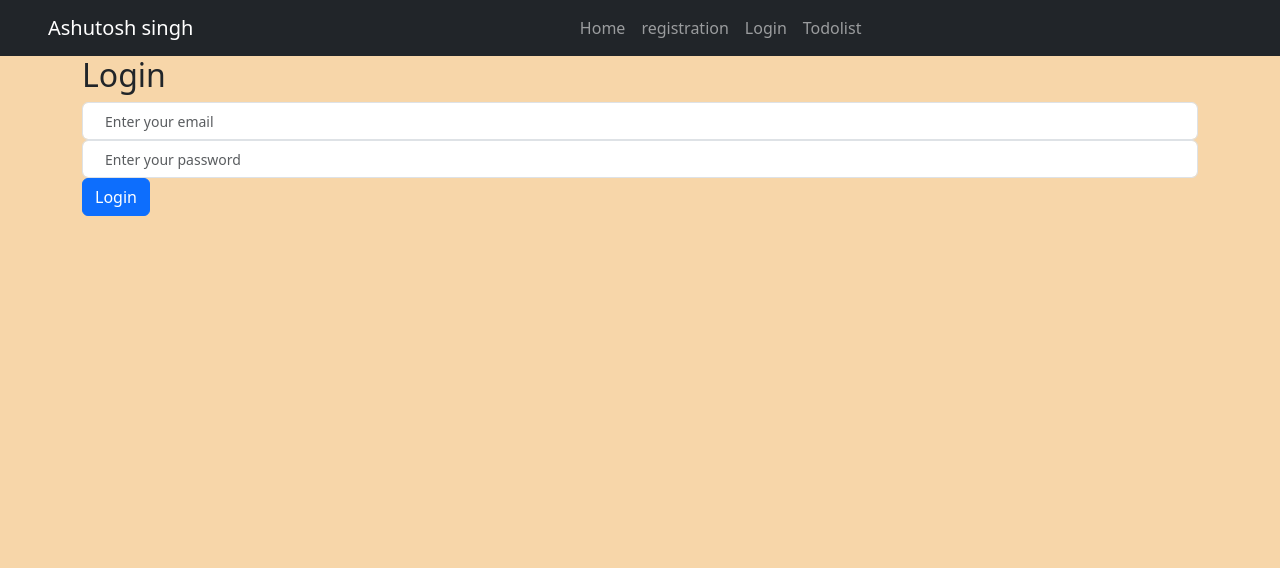
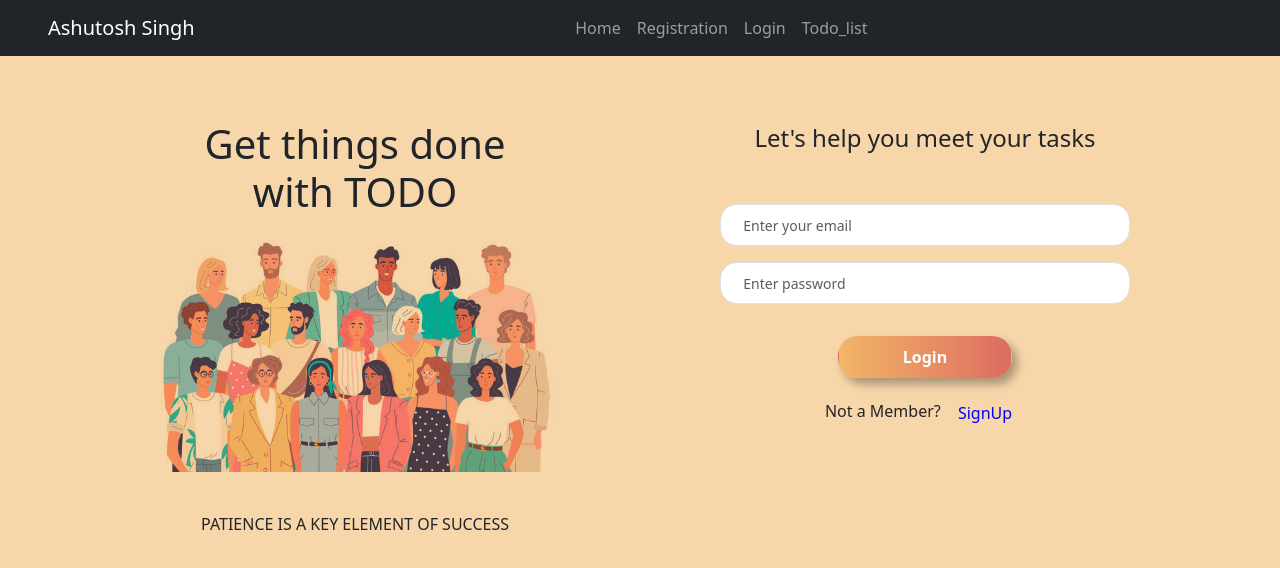
Before and after one commit to CrazyAshu34/Login, a React (Vite) app: page /login in a window 1280 px wide. Shown: the top 568 px of the page. Built offline with nearby package versions, Linux system fonts and the light colour scheme.

Commit message:
everthing is done

```diff
--- a/src/component/Company.jsx
+++ b/src/component/Company.jsx
@@ -2,12 +2,12 @@ import React from 'react'
 function Company() {
   return (
     <>
-      <div className='d-flex justify-content-center align-items-center ' style={{ height: '50vh' }}>
+      <div className='d-flex justify-content-center align-items-center congrats' style={{ height: '95vh' }}>
         <div>
-          <h1>congratulation!!! you loged in successfully </h1>
+          <h1 className='text-black'>congratulation!!! you loged in successfully </h1>
         </div>
       </div>
     </>
   )
 }
-export default Company
+export default Company;
--- a/src/component/Element.jsx
+++ b/src/component/Element.jsx
@@ -8,12 +8,12 @@ function Element() {
         <Navbar.Toggle aria-controls="basic-navbar-nav" />
         <Container fluid className='px-0 d-flex justify-content-center'>
           <Navbar.Collapse id="basic-navbar-nav">
-            <Navbar.Brand as={Link} to="/" className='ps-5'>Ashutosh singh</Navbar.Brand>
+            <Navbar.Brand as={Link} to="/" className='ps-5'>Ashutosh Singh</Navbar.Brand>
             <Nav className="mx-auto text-white pe-5">
               <Nav.Link as={Link} to="/">Home</Nav.Link>
-              <Nav.Link as={Link} to="/registration">registration</Nav.Link>
+              <Nav.Link as={Link} to="/registration">Registration</Nav.Link>
               <Nav.Link as={Link} to="/login">Login</Nav.Link>
-              <Nav.Link as={Link} to="/todolist">Todolist</Nav.Link>
+              <Nav.Link as={Link} to="/todolist">Todo_list</Nav.Link>
             </Nav>
           </Navbar.Collapse>
         </Container>
--- a/src/component/Home.css
+++ b/src/component/Home.css
@@ -1,7 +1,5 @@
 .hero_img {
     max-width: 100%;
-    height: auto;
-    object-fit: cover;
 }
 
 .text-purple {
@@ -11,8 +9,7 @@
 @media screen and (max-width: 900px) {
     .hero_img {
         width: 100%;
-        /* Ensure the image takes full width on smaller screens */
         margin-top: 1rem;
-        height: 21rem;
+        /* height: 21rem; */
     }
 }
--- a/src/component/Home.jsx
+++ b/src/component/Home.jsx
@@ -1,10 +1,10 @@
 import React from 'react';
-import todolist from "../assets/todolist.png";
+import todolist from "../assets/people.jpg";
 import "./Home.css"
 import { Link } from 'react-router-dom';
 const Home = () => {
   return (
-    <div className="container-fluid">
+    <div className="container-fluid mt-5 pt-3">
       <div className="row justify-content-center align-items-center">
         {/* First column */}
         <div className="col-lg-6 col-sm-12 d-flex justify-content-center"> {/* Added d-flex and justify-content-center */}
@@ -19,7 +19,7 @@ const Home = () => {
         {/* Second column */}
         <div className="col-lg-6 col-sm-12 p-0 ">
           <div className="div bg-color-white">
-            <img className="hero_img" src={todolist} alt="" />
+            <img className="hero_img" src={todolist} alt="" style={{ background: 'transparent', mixBlendMode: 'multiply' }} />
           </div>
         </div>
       </div>
--- a/src/component/Login.jsx
+++ b/src/component/Login.jsx
@@ -1,38 +1,45 @@
 import React from 'react';
-import { Formik, Form, Field, ErrorMessage } from 'formik';
-import * as Yup from 'yup';
-import { useNavigate } from 'react-router-dom'; // Import useNavigate from react-router-dom
+import people from "../assets/people.jpg";
+import "./Registration.css";
+import { Link, useNavigate } from 'react-router-dom';
+import { Formik, Field, Form, ErrorMessage } from 'formik';
+import * as Yup from "yup";
 
-const Login = () => {
-  const navigate = useNavigate(); // Get navigate function from useNavigate hook
+function Login() {
+  const navigate = useNavigate();
 
   const validationSchema = Yup.object().shape({
     email: Yup.string().email('Invalid email').required('Email is required'),
-    password: Yup.string().required('Password is required'),
+    password: Yup.string().min(8, 'Password must be 8 characters').required('Password is required'),
   });
 
-  const handleLogin = (values, { resetForm }) => {
-    // Your login logic here, validate against stored credentials
-    // Example: check against storedDataOnLocal or backend API
-    // For simplicity, assume storedDataOnLocal holds user data
-
+  function handleLogin(values, { resetForm }) {
     const storedData = JSON.parse(localStorage.getItem('storedDataOnLocal')) || [];
     const user = storedData.find(item => item.formData.email === values.email);
 
     if (user && user.formData.password === values.password) {
-      // Successful login logic, navigate to Company page
       alert('Login successful!');
       resetForm();
-      navigate('/company'); // Navigate to '/company' route
+      navigate('/company');
     } else {
-      // Failed login logic, handle error (e.g., display error message)
       alert('Invalid credentials. Please try again.');
     }
-  };
+  }
 
   return (
+    <>
       <div className="container">
-      <h2>Login</h2>
+        <div className="row" style={{ marginTop: '4rem' }}>
+          {/* first column */}
+          <div className="col-lg-6 col-sm-12 d-flex align-items-center flex-column">
+            <h1 className='text-center '>Get things done<br /> with TODO</h1>
+            <img src={people} alt="" className='w-75 m-3' style={{ background: 'transparent', mixBlendMode: 'multiply' }} />
+            <p className='mt-4'>PATIENCE IS A KEY ELEMENT OF SUCCESS</p>
+          </div>
+
+          {/* Second column */}
+          <div className="col-lg-6 col-sm-12 text-center">
+            <p className='fs-4 mb-5'>Let's help you meet your tasks</p>
             <Formik
               initialValues={{
                 email: '',
@@ -43,32 +50,40 @@ const Login = () => {
             >
               {({ errors, touched, isSubmitting }) => (
                 <Form>
-            <div className="form-group">
+                  {/* Email */}
+                  <div>
                     <Field
-                name="email"
-                type="email"
-                className={`form-control ${touched.email && errors.email ? 'is-invalid' : ''}`}
-                placeholder="Enter your email"
+                      name='email'
+                      type='email'
+                      className={`form-control py-2 rounded-4 mb-3 center-input w-75 ${touched.email && errors.email ? 'is-invalid' : ''}`}
+                      placeholder='Enter your email'
                     />
-              <ErrorMessage name="email" component="div" className="invalid-feedback" />
+                    <ErrorMessage name="email" component="div" className='invalid-feedback' />
                   </div>
-            <div className="form-group">
+
+                  {/* Password */}
+                  <div>
                     <Field
                       name="password"
                       type="password"
-                className={`form-control ${touched.password && errors.password ? 'is-invalid' : ''}`}
-                placeholder="Enter your password"
+                      className={`form-control py-2 rounded-4 mb-3 center-input w-75 ${touched.password && errors.password ? 'is-invalid' : ''}`}
+                      placeholder="Enter password"
                     />
                     <ErrorMessage name="password" component="div" className="invalid-feedback" />
                   </div>
-            <button type="submit" className="btn btn-primary" disabled={isSubmitting}>
+
+                  <button type='submit' className="btn mybtn mt-3" disabled={isSubmitting}>
                     Login
                   </button>
                 </Form>
               )}
             </Formik>
+            <p className='mt-3'>Not a Member? <Link to='/registration'><button className='btn'><span style={{ color: 'blue' }}>SignUp</span></button></Link></p>
           </div>
+        </div >
+      </div >
+    </>
   );
-};
+}
 
 export default Login;
--- a/src/component/Registration.css
+++ b/src/component/Registration.css
@@ -1,3 +1,8 @@
+.congrats {
+    background-image: url('/src/assets/congrats.jpg');
+    width: 100%;
+    background-size: cover;
+}
 
 input::placeholder {
     font-size: 14px;
--- a/src/component/Registration.jsx
+++ b/src/component/Registration.jsx
@@ -7,7 +7,7 @@ import * as Yup from "yup";
 
 function Registration() {
   const location = useLocation();
-  const dataToEdit = location.state?.dataToEdit
+  const dataToEdit = location.state?.dataToEdit;
 
   const validationSchema = Yup.object().shape({
     fullName: Yup.string().required('Full Name is required'),
@@ -15,12 +15,6 @@ function Registration() {
     password: Yup.string().min(8, 'Password must be 8 digit').required('Password is required'),
     confirmPassword: Yup.string().oneOf([Yup.ref('password'), null], 'Password must match').required('Confirm password is required'),
   });
-
-  useEffect(() => {
-    if (dataToEdit) {
-      Formik.setValues(dataToEdit.formData)
-    }
-  }, [dataToEdit]);
 
   return (
     <>
@@ -56,7 +50,14 @@ function Registration() {
                 alert('Data is going to send to the localstorage');
               }}
             >
-              {({ errors, touched, isSubmitting }) => (
+              {({ errors, touched, isSubmitting, setValues }) => {
+                useEffect(() => {
+                  if (dataToEdit) {
+                    setValues(dataToEdit.formData);
+                  }
+                }, [dataToEdit, setValues]);
+
+                return (
                   <Form>
                     <div>
                       <Field
@@ -99,9 +100,10 @@ function Registration() {
                       Get Start &rarr;
                     </button>
                   </Form>
-              )}
+                );
+              }}
             </Formik>
-            <p className='mt-3'>Already have an account ? <Link><button className='btn'><span style={{ color: 'red' }}>signin</span></button></Link></p>
+            <p className='mt-3'>Already have an account ? <Link to='/login'><button className='btn'><span style={{ color: 'red' }}>signin</span></button></Link></p>
           </div>
         </div >
       </div >
--- a/src/component/Todolist.jsx
+++ b/src/component/Todolist.jsx
@@ -22,6 +22,7 @@ function Todolist() {
   };
 
   return (
+
     <div>
       <h2>Stored Form Data</h2>
       <table className="table table-striped table-hover">
```
Also changed, not shown: src/assets/congrats.jpg (added). Lines whose indentation alone changed are shown as unchanged.
